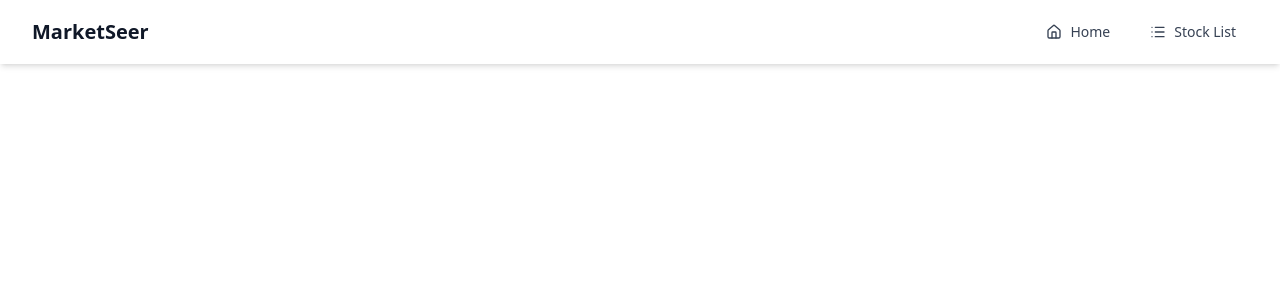
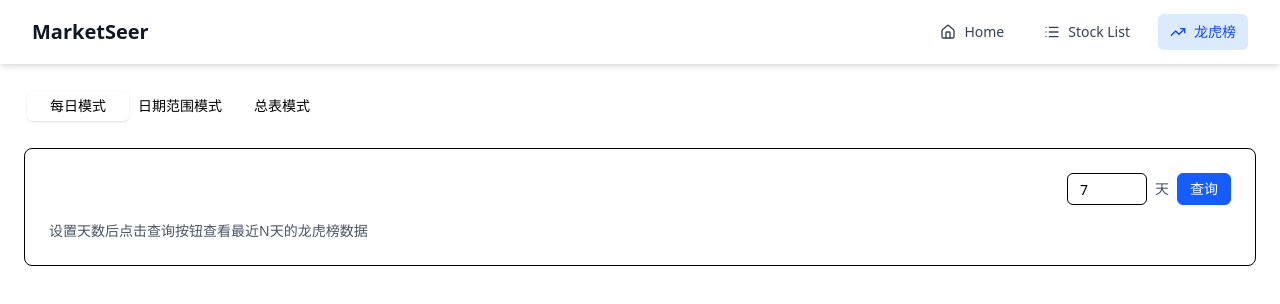
Before and after one commit to yuniezzx/MarketSeer, a React (Vite) app in the folder frontend/: page /dragon-tiger in a window 1280 px wide. Shown: the top 304 px of the page. Built offline with nearby package versions, Linux system fonts and the light colour scheme; no server answers.

Commit message:
add DragonTiger page with date selection and tabs for data querying; update Navbar to include link

```diff
--- a/frontend/package.json
+++ b/frontend/package.json
@@ -11,6 +11,7 @@
   },
   "dependencies": {
     "@radix-ui/react-slot": "^1.2.4",
+    "@radix-ui/react-tabs": "^1.1.13",
     "@radix-ui/react-tooltip": "^1.2.8",
     "@tailwindcss/vite": "^4.1.18",
     "axios": "^1.13.2",
--- a/frontend/src/App.jsx
+++ b/frontend/src/App.jsx
@@ -2,6 +2,7 @@ import { Routes, Route } from 'react-router-dom';
 import Navbar from './components/shared/Navbar';
 import Home from './pages/Home';
 import StockList from './pages/StockList';
+import DragonTiger from './pages/DragonTiger';
 
 function App() {
   return (
@@ -13,6 +14,7 @@ function App() {
       <Routes>
         <Route path='/' element={<Home />} />
         <Route path='/stocks' element={<StockList />} />
+        <Route path='/dragon-tiger' element={<DragonTiger />} />
       </Routes>
     </div>
   );
--- a/frontend/src/components/shared/Navbar.jsx
+++ b/frontend/src/components/shared/Navbar.jsx
@@ -1,5 +1,5 @@
 import { Link, useLocation } from 'react-router-dom';
-import { Home, List } from 'lucide-react';
+import { Home, List, TrendingUp } from 'lucide-react';
 
 function Navbar() {
   const location = useLocation();
@@ -21,20 +21,26 @@ function Navbar() {
           <div className='flex space-x-4'>
             <Link
               to='/'
-              className={`flex items-center px-3 py-2 rounded-md text-sm font-medium transition-colors ${
-                isActive('/') ? 'bg-blue-100 dark:bg-blue-900 text-blue-700 dark:text-blue-200' : 'text-gray-700 dark:text-gray-300 hover:bg-gray-100 dark:hover:bg-gray-700'
-              }`}>
+              className={`flex items-center px-3 py-2 rounded-md text-sm font-medium transition-colors ${isActive('/') ? 'bg-blue-100 dark:bg-blue-900 text-blue-700 dark:text-blue-200' : 'text-gray-700 dark:text-gray-300 hover:bg-gray-100 dark:hover:bg-gray-700'
+                }`}>
               <Home className='w-4 h-4 mr-2' />
               Home
             </Link>
 
             <Link
               to='/stocks'
-              className={`flex items-center px-3 py-2 rounded-md text-sm font-medium transition-colors ${
-                isActive('/stocks') ? 'bg-blue-100 dark:bg-blue-900 text-blue-700 dark:text-blue-200' : 'text-gray-700 dark:text-gray-300 hover:bg-gray-100 dark:hover:bg-gray-700'
-              }`}>
+              className={`flex items-center px-3 py-2 rounded-md text-sm font-medium transition-colors ${isActive('/stocks') ? 'bg-blue-100 dark:bg-blue-900 text-blue-700 dark:text-blue-200' : 'text-gray-700 dark:text-gray-300 hover:bg-gray-100 dark:hover:bg-gray-700'
+                }`}>
               <List className='w-4 h-4 mr-2' />
               Stock List
+            </Link>
+
+            <Link
+              to='/dragon-tiger'
+              className={`flex items-center px-3 py-2 rounded-md text-sm font-medium transition-colors ${isActive('/dragon-tiger') ? 'bg-blue-100 dark:bg-blue-900 text-blue-700 dark:text-blue-200' : 'text-gray-700 dark:text-gray-300 hover:bg-gray-100 dark:hover:bg-gray-700'
+                }`}>
+              <TrendingUp className='w-4 h-4 mr-2' />
+              龙虎榜
             </Link>
           </div>
         </div>
--- /dev/null
+++ b/frontend/src/components/ui/tabs.jsx
@@ -0,0 +1,60 @@
+import * as React from "react"
+import * as TabsPrimitive from "@radix-ui/react-tabs"
+
+import { cn } from "@/lib/utils"
+
+function Tabs({
+  className,
+  ...props
+}) {
+  return (
+    <TabsPrimitive.Root
+      data-slot="tabs"
+      className={cn("flex flex-col gap-2", className)}
+      {...props} />
+  );
+}
+
+function TabsList({
+  className,
+  ...props
+}) {
+  return (
+    <TabsPrimitive.List
+      data-slot="tabs-list"
+      className={cn(
+        "bg-muted text-muted-foreground inline-flex h-9 w-fit items-center justify-center rounded-lg p-[3px]",
+        className
+      )}
+      {...props} />
+  );
+}
+
+function TabsTrigger({
+  className,
+  ...props
+}) {
+  return (
+    <TabsPrimitive.Trigger
+      data-slot="tabs-trigger"
+      className={cn(
+        "data-[state=active]:bg-background dark:data-[state=active]:text-foreground focus-visible:border-ring focus-visible:ring-ring/50 focus-visible:outline-ring dark:data-[state=active]:border-input dark:data-[state=active]:bg-input/30 text-foreground dark:text-muted-foreground inline-flex h-[calc(100%-1px)] flex-1 items-center justify-center gap-1.5 rounded-md border border-transparent px-2 py-1 text-sm font-medium whitespace-nowrap transition-[color,box-shadow] focus-visible:ring-[3px] focus-visible:outline-1 disabled:pointer-events-none disabled:opacity-50 data-[state=active]:shadow-sm [&_svg]:pointer-events-none [&_svg]:shrink-0 [&_svg:not([class*='size-'])]:size-4",
+        className
+      )}
+      {...props} />
+  );
+}
+
+function TabsContent({
+  className,
+  ...props
+}) {
+  return (
+    <TabsPrimitive.Content
+      data-slot="tabs-content"
+      className={cn("flex-1 outline-none", className)}
+      {...props} />
+  );
+}
+
+export { Tabs, TabsList, TabsTrigger, TabsContent }
--- /dev/null
+++ b/frontend/src/pages/DragonTiger.jsx
@@ -0,0 +1,106 @@
+import { useState } from 'react';
+import dayjs from 'dayjs';
+import { Button } from '@/components/ui/button';
+import { Input } from '@/components/ui/input';
+import { Tabs, TabsContent, TabsList, TabsTrigger } from '@/components/ui/tabs';
+
+function DragonTiger() {
+    // 计算开始日期：前两个星期，但不超过2025/12/01
+    const defaultStartDate = dayjs().subtract(14, 'days');
+    const cutoffDate = dayjs('2025-12-01');
+    const startDateValue = defaultStartDate.isBefore(cutoffDate) ? cutoffDate : defaultStartDate;
+
+    const [startDate, setStartDate] = useState(startDateValue.format('YYYY-MM-DD'));
+    const [endDate, setEndDate] = useState(dayjs().format('YYYY-MM-DD'));
+    const [daysBack, setDaysBack] = useState(7);
+    const [loading, setLoading] = useState(false);
+    return (
+        <div className='p-6'>
+
+            <Tabs defaultValue="daily" className="w-full">
+                <TabsList className="w-fit grid grid-cols-3">
+                    <TabsTrigger value="daily" className="text-sm">每日模式</TabsTrigger>
+                    <TabsTrigger value="date-range" className="text-sm">日期范围模式</TabsTrigger>
+                    <TabsTrigger value="summary" className="text-sm">总表模式</TabsTrigger>
+                </TabsList>
+
+                <TabsContent value="daily" className="mt-4">
+                    <div className="p-6 border rounded-lg">
+                        <div className="flex items-center justify-end gap-2 mb-4">
+                            <Input
+                                type="number"
+                                value={daysBack}
+                                onChange={(e) => setDaysBack(Math.max(1, parseInt(e.target.value) || 1))}
+                                className="w-20"
+                                disabled={loading}
+                                size="sm"
+                                min="1"
+                                max="365"
+                            />
+                            <span className="text-sm text-gray-600 dark:text-gray-400">天</span>
+                            <Button disabled={loading} variant="default" size="sm" className="bg-blue-600 hover:bg-blue-700 text-white border border-blue-600">
+                                {loading ? '查询中...' : `查询`}
+                            </Button>
+                        </div>
+
+                        {/* 查询结果区域 */}
+                        <div>
+                            <p className="text-gray-600 dark:text-gray-400 text-sm">
+                                设置天数后点击查询按钮查看最近N天的龙虎榜数据
+                            </p>
+                        </div>
+                    </div>
+                </TabsContent>
+
+                <TabsContent value="date-range" className="mt-4">
+                    <div className="p-6 border rounded-lg">
+                        <div className="flex items-end gap-4 flex-wrap mb-4">
+                            <div className="space-x-1">
+                                <label className="text-sm font-medium">开始日期</label>
+                                <Input
+                                    type="date"
+                                    value={startDate}
+                                    onChange={(e) => setStartDate(e.target.value)}
+                                    className="w-40"
+                                    disabled={loading}
+                                    size="sm"
+                                />
+                            </div>
+                            <div className="space-x-1">
+                                <label className="text-sm font-medium">结束日期</label>
+                                <Input
+                                    type="date"
+                                    value={endDate}
+                                    onChange={(e) => setEndDate(e.target.value)}
+                                    className="w-40"
+                                    disabled={loading}
+                                    size="sm"
+                                />
+                            </div>
+                            <Button disabled={loading} variant="default" size="sm" className="bg-blue-600 hover:bg-blue-700 text-white border border-blue-600">
+                                {loading ? '查询中...' : '查询'}
+                            </Button>
+                        </div>
+
+                        {/* 查询结果区域 */}
+                        <div className="pt-4">
+                            <p className="text-gray-600 dark:text-gray-400 text-sm">
+                                选择日期范围后点击查询按钮查看龙虎榜数据
+                            </p>
+                        </div>
+                    </div>
+                </TabsContent>
+
+                <TabsContent value="summary" className="mt-4">
+                    <div className="p-6 border rounded-lg">
+                        <p className="text-gray-600 dark:text-gray-400 text-sm">
+                            在这里显示汇总数据的表格
+                        </p>
+                    </div>
+                </TabsContent>
+            </Tabs>
+        </div>
+    );
+}
+
+export default DragonTiger;
```
Also changed, not shown: 1 other file (tests, documents, lock files or other folders).
